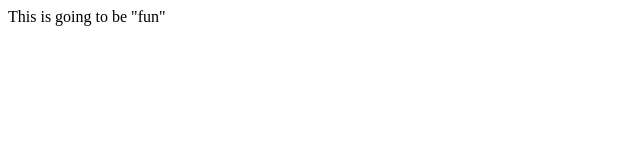
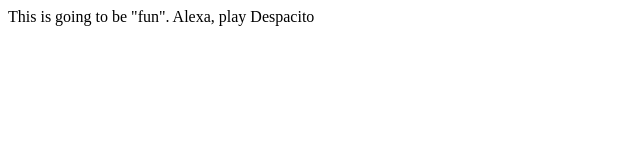
Before and after one commit to Juaansi/school, a plain HTML site: page index.html in a window 1280 px wide. Shown: the whole page, without its empty margins (0-640 px from the left). Drawn offline with Linux system fonts and the light colour scheme.

Commit message:
third commit

```diff
--- a/index.html
+++ b/index.html
@@ -7,6 +7,6 @@
     <title>Git-test</title>
 </head>
 <body>
-    This is going to be "fun"
+    This is going to be "fun". Alexa, play Despacito
 </body>
 </html>
```
